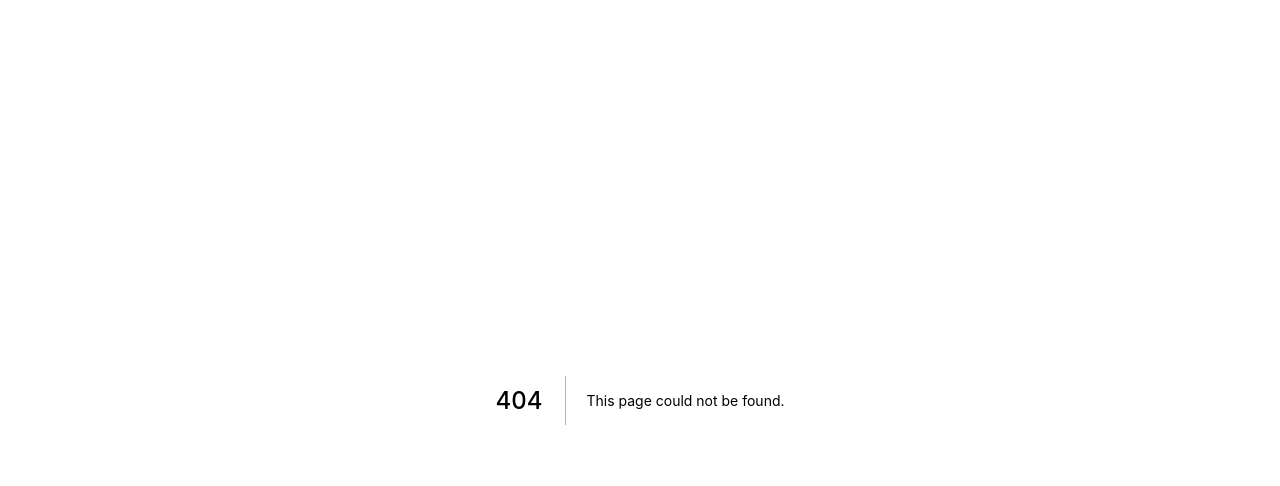
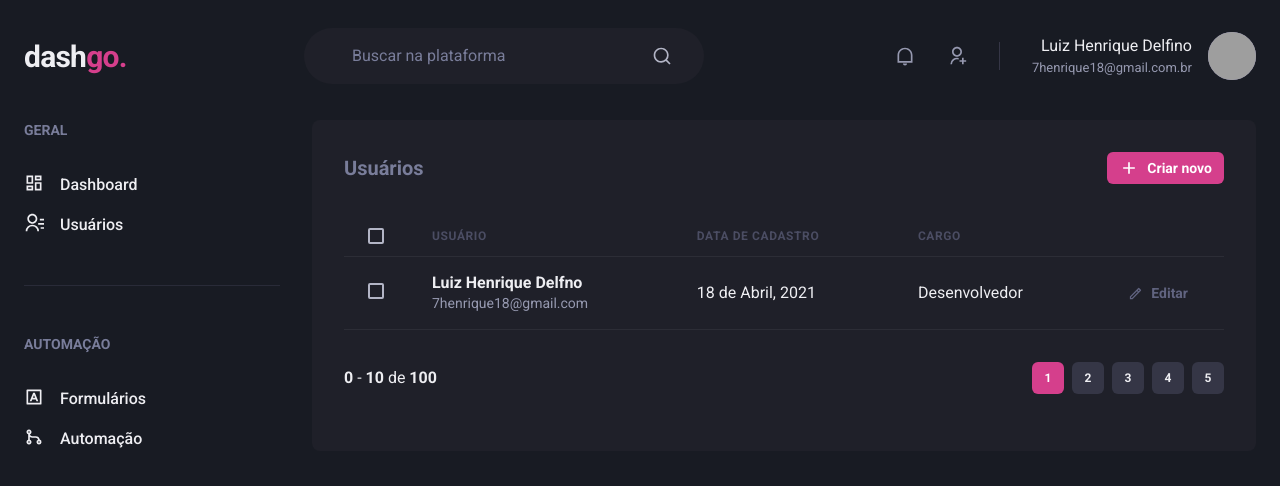
Before and after one commit to lui7henrique/dashgo, a Next.js app: page /users in a window 1280 px wide. Before the commit this address had no page. Shown: the top 486 px of the page. Built offline with nearby package versions, Linux system fonts and the light colour scheme; grey boxes are pictures that could not be loaded.

Commit message:
:video_game: Controle de usuários

```diff
--- /dev/null
+++ b/src/components/Pagination.tsx
@@ -0,0 +1,68 @@
+import { HStack, Button, Box} from "@chakra-ui/react";
+
+export function Pagination() {
+  return (
+    <HStack mt="8" justify="space-between" spacing="6" align="center">
+      <Box><strong>0</strong> - <strong>10</strong> de <strong>100</strong></Box>
+      <HStack>
+        <Button
+          size="sm"
+          fontSize="xs"
+          width="4"
+          colorScheme="pink"
+          disabled
+          _disabled={{
+            bgColor: "pink.500",
+            cursor: "default",
+          }}
+        >
+          1
+        </Button>
+        <Button
+          size="sm"
+          fontSize="xs"
+          width="4"
+          bg="gray.700"
+          _hover={{
+            bgColor: "gray.500",
+          }}
+        >
+          2
+        </Button>
+        <Button
+          size="sm"
+          fontSize="xs"
+          width="4"
+          bg="gray.700"
+          _hover={{
+            bgColor: "gray.500",
+          }}
+        >
+          3
+        </Button>
+        <Button
+          size="sm"
+          fontSize="xs"
+          width="4"
+          bg="gray.700"
+          _hover={{
+            bgColor: "gray.500",
+          }}
+        >
+          4
+        </Button>
+        <Button
+          size="sm"
+          fontSize="xs"
+          bg="gray.700"
+          width="4"
+          _hover={{
+            bgColor: "gray.500",
+          }}
+        >
+          5
+        </Button>
+      </HStack>
+    </HStack>
+  );
+}
--- a/src/components/Sidebar.tsx
+++ b/src/components/Sidebar.tsx
@@ -29,7 +29,7 @@
             </Link>
           </Stack>
         </Box>
-
+        <Divider my="6" borderColor="gray.700"></Divider>
         <Box>
           <Text fontWeight="bold" color="gray.400" fontSize="sm">
             AUTOMAÇÃO
--- a/src/pages/dashboard.tsx
+++ b/src/pages/dashboard.tsx
@@ -1,5 +1,6 @@
 import { Flex, SimpleGrid, Box, Text, theme } from "@chakra-ui/react";
 import dyanamic from 'next/dynamic'
+import { ApexOptions } from "apexcharts";
 import { Header } from "../components/Header";
 import { Sidebar } from "../components/Sidebar";
 
@@ -7,7 +8,7 @@
   ssr: false,
 })
 
-const options ={
+const options: ApexOptions  ={
   chart: {
     toolbar: {
       show: false,
--- /dev/null
+++ b/src/pages/users/index.tsx
@@ -0,0 +1,94 @@
+import {
+  Box,
+  Flex,
+  Heading,
+  Button,
+  Icon,
+  Table,
+  Thead,
+  Tr,
+  Th,
+  Td,
+  Checkbox,
+  Tbody,
+  Text,
+} from "@chakra-ui/react";
+import { RiAddLine, RiPencilLine } from "react-icons/ri";
+import { Header } from "../../components/Header";
+import { Pagination } from "../../components/Pagination";
+import { Sidebar } from "../../components/Sidebar";
+
+export default function UserList() {
+  return (
+    <Box>
+      <Header />
+      <Flex w="100%" my="6" maxWidth={1480} mx="auto" px="6">
+        <Sidebar />
+        <Box flex="1" borderRadius={8} bg="gray.800" p="8">
+          <Flex mb="8" justify="space-between" align="center">
+            <Heading size="md" fontWeight="bold" color="gray.400">
+              Usuários
+            </Heading>
+            <Button
+              as="a"
+              size="sm"
+              fontSize="sm"
+              colorScheme="pink"
+              leftIcon={<Icon as={RiAddLine} fontSize="20"/>}
+            >
+              Criar novo
+            </Button>
+          </Flex>
+          <Table colorScheme="whiteAlpha">
+            <Thead>
+              <Tr>
+                <Th px="6" color="gray.300" w="8">
+                  <Checkbox colorScheme="pink"></Checkbox>
+                </Th>
+                <Th>Usuário</Th>
+                <Th>Data de cadastro</Th>
+                <Th>Cargo</Th>
+                <Th></Th>
+              </Tr>
+            </Thead>
+            <Tbody>
+              <Tr>
+                <Td px="6">
+                  <Checkbox colorScheme="pink"></Checkbox>
+                </Td>
+                <Td>
+                  <Box>
+                    <Text fontWeight="bold">Luiz Henrique Delfno</Text>
+                    <Text fontSize="sm" color="gray.300">
+                      7henrique18@gmail.com
+                    </Text>
+                  </Box>
+                </Td>
+                <Td>18 de Abril, 2021</Td>
+                <Td>Desenvolvedor</Td>
+                <Td w="8" align="right">
+                  <Button
+                    as="a"
+                    size="sm"
+                    fontSize="sm"
+                    colorScheme="pink"
+                    variant="ghost"
+                    color="gray.500"
+                    _hover={{
+                      color: 'white',
+                      bgColor: 'pink.500'
+                    }}
+                    leftIcon={<Icon as={RiPencilLine} fontSize="15"/>}
+                  >
+                    Editar
+                  </Button>
+                </Td>
+              </Tr>
+            </Tbody>
+          </Table>
+          <Pagination/>
+        </Box>
+      </Flex>
+    </Box>
+  );
+}
```
Also changed, not shown: src/pages/users/create.tsx (added, +51 -0 lines).
